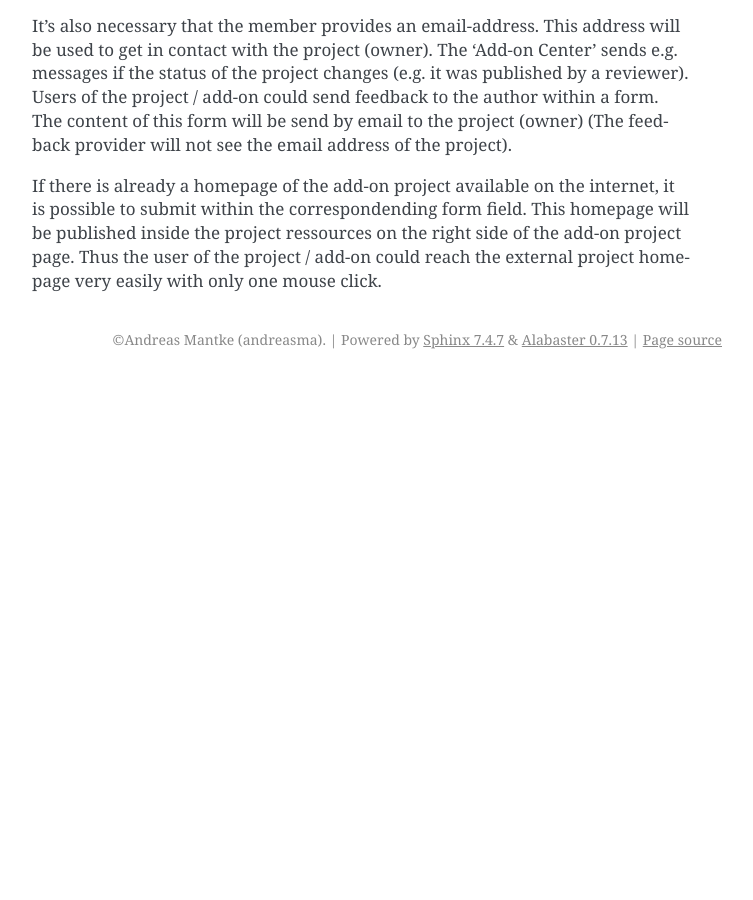
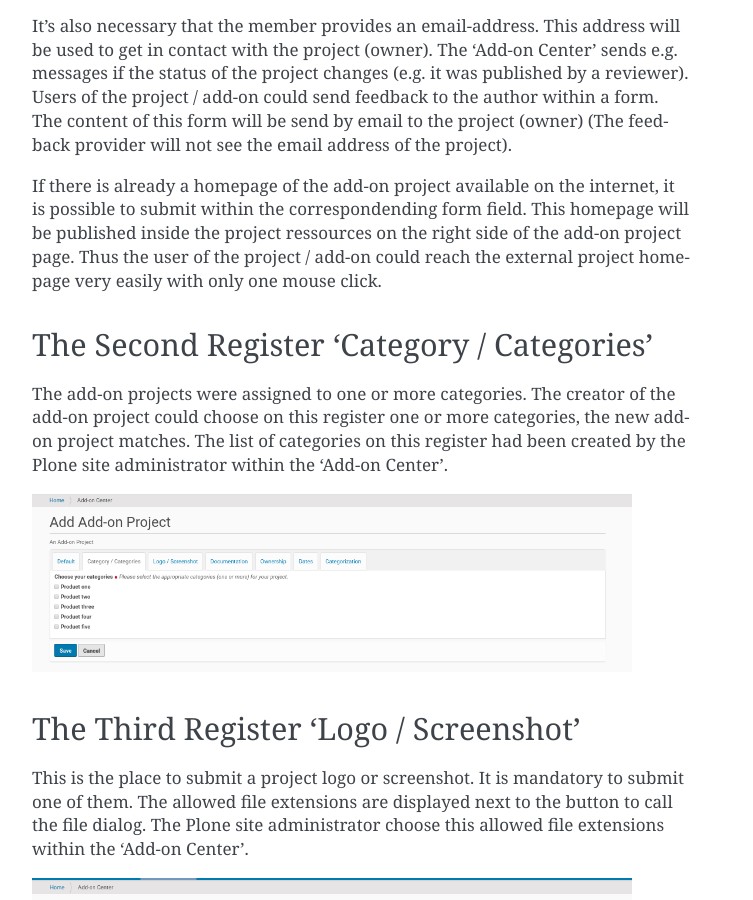
Before and after one commit to collective/collective.addons, a Sphinx documentation site: the page built from docs/source/addnewaddonproject.rst, in a window 1280 px wide and 900 px high, scrolled down 1621 px. Shown: the whole window, without its empty margins (388-1141 px from the left). Built offline with Sphinx 7.4.7, drawn with Linux system fonts in a browser that asks for light colours; before the commit the page ends 2000 px from its top, so only the background shows below that; some of the changed text lies outside the part shown.

Commit message:
Add further information for adding a add-on project

```diff
--- a/docs/source/addnewaddonproject.rst
+++ b/docs/source/addnewaddonproject.rst
@@ -41,3 +41,25 @@ If there is already a homepage of the add-on project available on the internet,
 submit within the correspondending form field. This homepage will be published inside the project
 ressources on the right side of the add-on project page. Thus the user of the project / add-on
 could reach the external project homepage very easily with only one mouse click.
+
+The Second Register 'Category / Categories'
+*******************************************
+
+The add-on projects were assigned to one or more categories. The creator of the add-on project
+could choose on this register one or more categories, the new add-on project matches. The list
+of categories on this register had been created by the Plone site administrator within the
+'Add-on Center'.
+
+.. image:: images/addon_project_form02.png
+   :width: 600
+
+
+The Third Register 'Logo / Screenshot'
+**************************************
+
+This is the place to submit a project logo or screenshot. It is mandatory to submit one of them.
+The allowed file extensions are displayed next to the button to call the file dialog. The Plone
+site administrator choose this allowed file extensions within the 'Add-on Center'.
+
+.. image:: images/addon_project_form03.png
+   :width: 600
```
